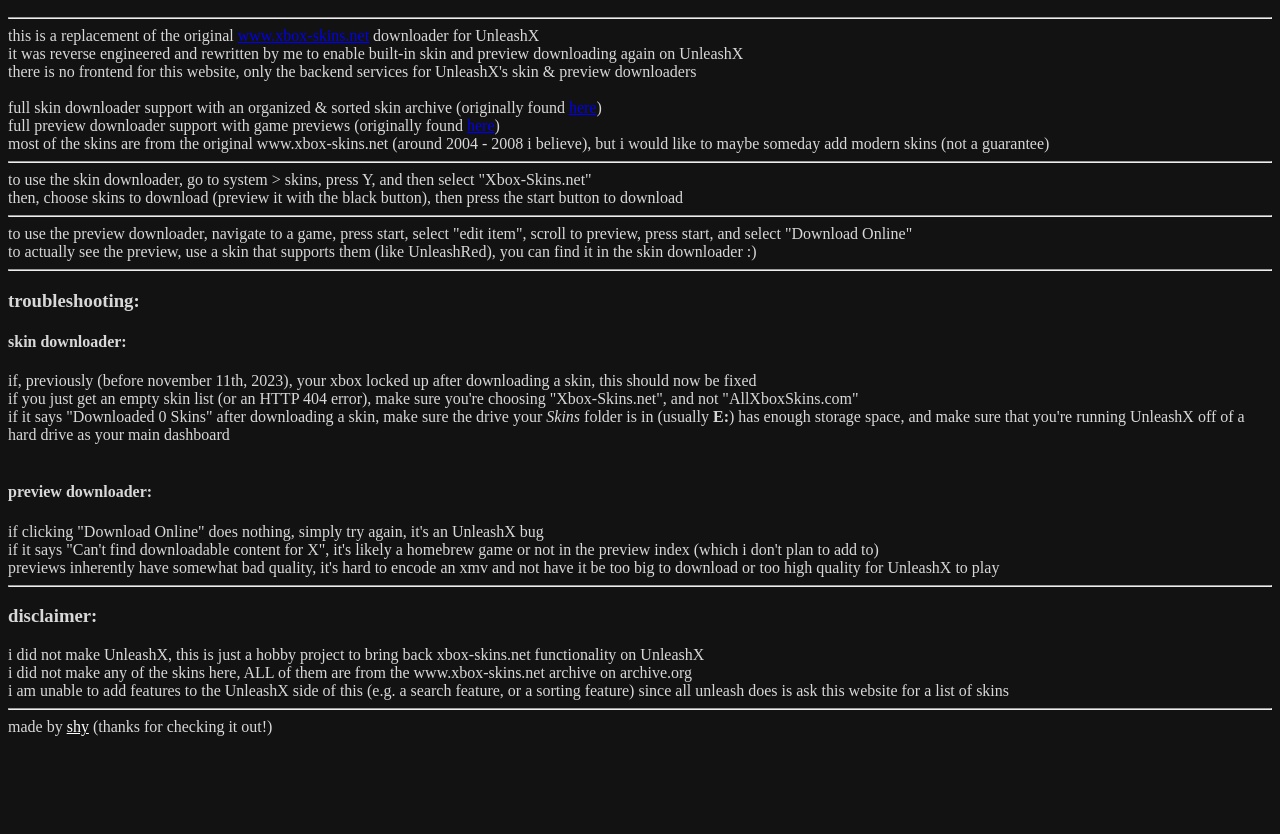
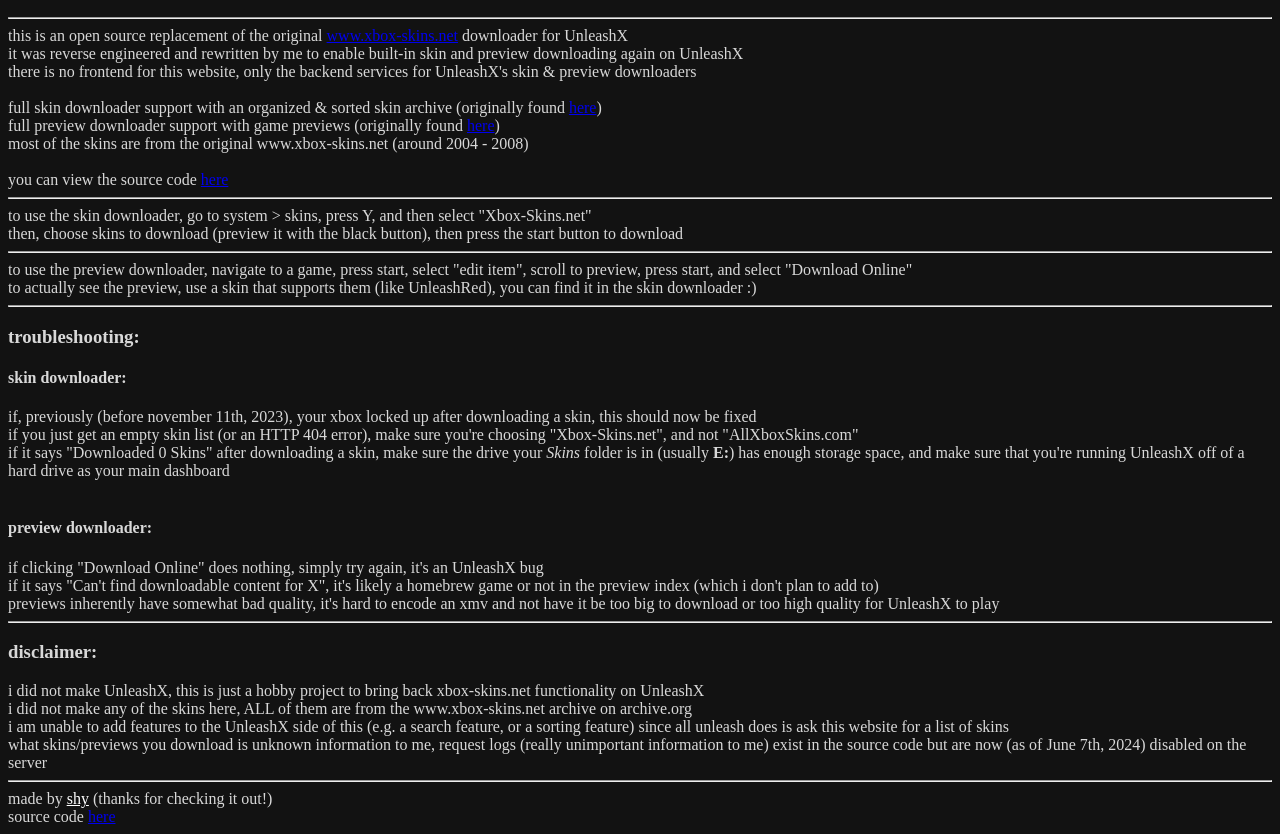
Before and after one commit to shy1132/xboxskins, a website: page public/index.html in a window 1280 px wide. Shown: the part 38-872 px from the top of the page. Before the commit the page ends 800 px from the top, so only its background shows below. Drawn offline with Linux system fonts and the light colour scheme.

Commit message:
it is time

```diff
--- a/public/index.html
+++ b/public/index.html
@@ -13,43 +13,37 @@
     <body text="#D8D8D8" bgcolor="#121212">
         <h2>www.xbox-skins.net</h2>
         <hr>
-        this is a replacement of the original <a href="https://web.archive.org/web/20050204043516/http://www.xbox-skins.net/index.php?dlcategory=5" target="_blank">www.xbox-skins.net</a> downloader for UnleashX<br>
+        this is an open source replacement of the original <a href="https://web.archive.org/web/20050204043516/http://www.xbox-skins.net/index.php?dlcategory=5" target="_blank">www.xbox-skins.net</a> downloader for UnleashX<br>
         it was reverse engineered and rewritten by me to enable built-in skin and preview downloading again on UnleashX<br>
         there is no frontend for this website, only the backend services for UnleashX's skin & preview downloaders<br><br>
         full skin downloader support with an organized & sorted skin archive (originally found <a href="https://archive.org/details/XBUXSkins" target="_blank">here</a>)<br>
         full preview downloader support with game previews (originally found <a href="https://1fichier.com/dir/0VjW41tf" target="_blank">here</a>)<br>
-        most of the skins are from the original www.xbox-skins.net (around 2004 - 2008 i believe), but i would like to maybe
-        someday add modern skins (not a guarantee)<br>
+        most of the skins are from the original www.xbox-skins.net (around 2004 - 2008)<br><br>
+        you can view the source code <a href="https://github.com/shy1132/xboxskins">here</a>
         <hr>
         to use the skin downloader, go to system > skins, press Y, and then select "Xbox-Skins.net"<br>
         then, choose skins to download (preview it with the black button), then press the start button to download
         <hr>
-        to use the preview downloader, navigate to a game, press start, select "edit item", scroll to preview, press start,
-        and select "Download Online"<br>
+        to use the preview downloader, navigate to a game, press start, select "edit item", scroll to preview, press start, and select "Download Online"<br>
         to actually see the preview, use a skin that supports them (like UnleashRed), you can find it in the skin downloader :)<br>
         <hr>
         <h3>troubleshooting:</h3>
         <h4>skin downloader:</h4>
-        if, previously (before november 11th, 2023), your xbox locked up after downloading a skin, this should now be
-        fixed<br>
-        if you just get an empty skin list (or an HTTP 404 error), make sure you're choosing "Xbox-Skins.net", and not
-        "AllXboxSkins.com"<br>
-        if it says "Downloaded 0 Skins" after downloading a skin, make sure the drive your <i>Skins</i> folder is in
-        (usually <b>E:</b>) has enough storage space, and make sure that you're running UnleashX off of a hard drive as your
-        main dashboard<br><br>
+        if, previously (before november 11th, 2023), your xbox locked up after downloading a skin, this should now be fixed<br>
+        if you just get an empty skin list (or an HTTP 404 error), make sure you're choosing "Xbox-Skins.net", and not "AllXboxSkins.com"<br>
+        if it says "Downloaded 0 Skins" after downloading a skin, make sure the drive your <i>Skins</i> folder is in (usually <b>E:</b>) has enough storage space, and make sure that you're running UnleashX off of a hard drive as your main dashboard<br><br>
         <h4>preview downloader:</h4>
         if clicking "Download Online" does nothing, simply try again, it's an UnleashX bug<br>
-        if it says "Can't find downloadable content for X", it's likely a homebrew game or not in the preview index (which i
-        don't plan to add to)<br>
-        previews inherently have somewhat bad quality, it's hard to encode an xmv and not have it be too big to download or
-        too high quality for UnleashX to play<br>
+        if it says "Can't find downloadable content for X", it's likely a homebrew game or not in the preview index (which i don't plan to add to)<br>
+        previews inherently have somewhat bad quality, it's hard to encode an xmv and not have it be too big to download or too high quality for UnleashX to play<br>
         <hr>
         <h3>disclaimer:</h3>
         i did not make UnleashX, this is just a hobby project to bring back xbox-skins.net functionality on UnleashX<br>
         i did not make any of the skins here, ALL of them are from the www.xbox-skins.net archive on archive.org<br>
-        i am unable to add features to the UnleashX side of this (e.g. a search feature, or a sorting feature) since all
-        unleash does is ask this website for a list of skins
+        i am unable to add features to the UnleashX side of this (e.g. a search feature, or a sorting feature) since all unleash does is ask this website for a list of skins<br>
+        what skins/previews you download is unknown information to me, request logs (really unimportant information to me) exist in the source code but are now (as of June 7th, 2024) disabled on the server
         <hr>
-        made by <a href="https://shy.rocks" style="color:#ffffff">shy</a> (thanks for checking it out!)
+        made by <a href="https://shy.rocks" style="color:#ffffff">shy</a> (thanks for checking it out!)<br>
+        source code <a href="https://github.com/shy1132/xboxskins">here</a>
     </body>
 </html>
```
